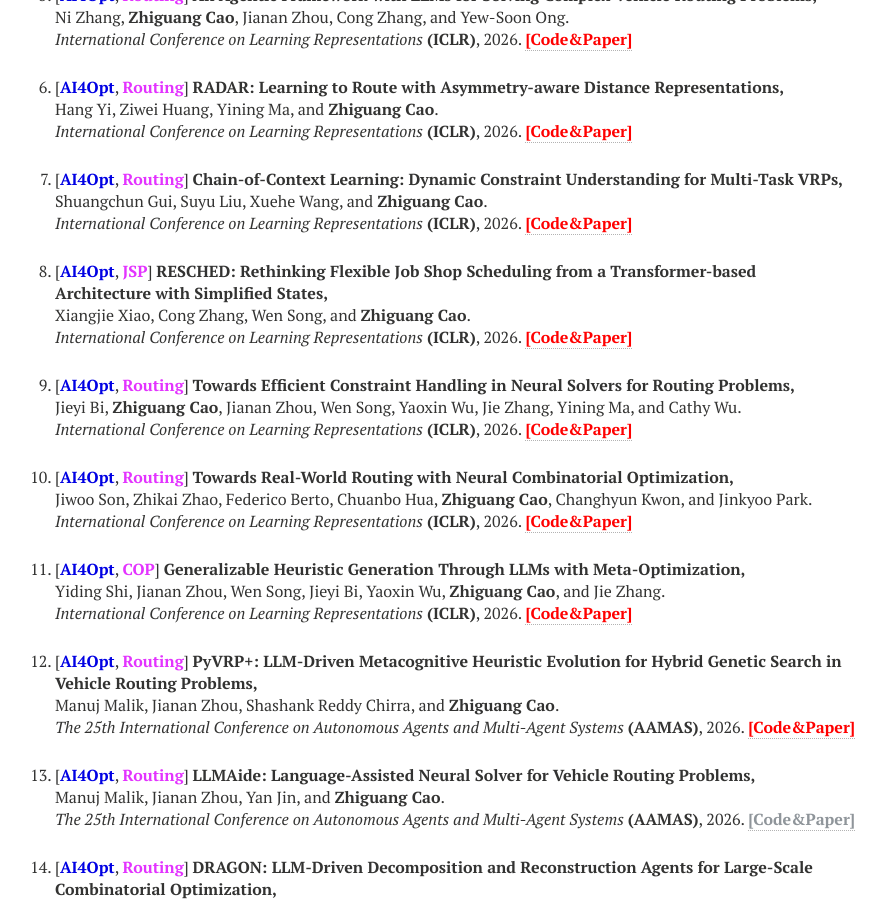
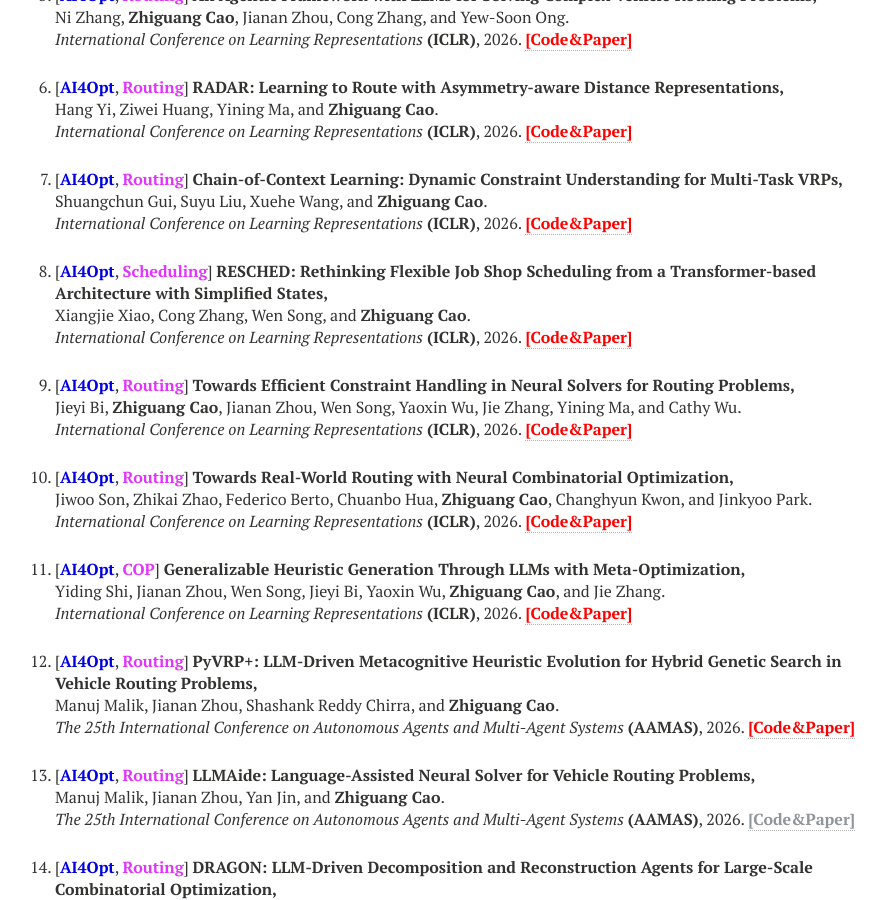
Before and after one commit to zhiguangcaosg/zhiguangcaosg.github.io, a Jekyll site: the page built from publications.md, in a window 1280 px wide and 900 px high, scrolled down 647 px. Shown: the whole window, without its empty margins (265-1151 px from the left). Built offline with Jekyll 4.4.1, drawn with Linux system fonts in a browser that asks for light colours; nearby versions of some CDN libraries; some of the changed text lies outside the part shown.

Commit message:
Update publications.html

```diff
--- a/_layouts/publications.html
+++ b/_layouts/publications.html
@@ -149,7 +149,7 @@ div.bibtex pre { font-size: 75%; overflow: auto;  width: 100%; padding: 0em 0em;
 
 <li>
 <p>
-[<font color="#0000E3"><b>AI4Opt</b></font>, <font color="#E333FF"><b>JSP</b></font>] <b>RESCHED: Rethinking Flexible Job Shop Scheduling from a Transformer-based Architecture with Simplified States,</b>
+[<font color="#0000E3"><b>AI4Opt</b></font>, <font color="#E333FF"><b>Scheduling</b></font>] <b>RESCHED: Rethinking Flexible Job Shop Scheduling from a Transformer-based Architecture with Simplified States,</b>
 <br> Xiangjie Xiao, Cong Zhang, Wen Song, and <b>Zhiguang Cao</b>.<br>
 <i> International Conference on Learning Representations</i> <b>(ICLR)</b>, 2026. <a href="https://github.com/XiangjieXiao/ReSched" target="_blank"> <font color="#FF0000"><b>[Code&Paper]</b> </font></a>
 </p>
@@ -264,7 +264,7 @@ div.bibtex pre { font-size: 75%; overflow: auto;  width: 100%; padding: 0em 0em;
 
 <li>
 <p>
-[<font color="#0000E3"><b>AI4Opt</b></font>, <font color="#E333FF"><b>JSP</b></font>] <b>Learning Memory-Enhanced Improvement Heuristics for Flexible Job Shop Scheduling,</b>
+[<font color="#0000E3"><b>AI4Opt</b></font>, <font color="#E333FF"><b>Scheduling</b></font>] <b>Learning Memory-Enhanced Improvement Heuristics for Flexible Job Shop Scheduling,</b>
 <br> Jiaqi Wang, <b>Zhiguang Cao</b>, Peng Zhao, Yubin Xiao, Yuan Jiang, and You Zhou.<br>
 <i>Advances in Neural Information Processing Systems</i> <b>(NeurIPS)</b>, 2025. <a href="https://zhiguangcaosg.github.io/publications/"> <font color="#8F959A"><b>[Code&Paper]</b> </font></a>
 </p>
@@ -280,7 +280,7 @@ div.bibtex pre { font-size: 75%; overflow: auto;  width: 100%; padding: 0em 0em;
 
 <li>
 <p>
-[<font color="#0000E3"><b>AI4Opt</b></font>, <font color="#E333FF"><b>JSP</b></font>] <b>Visual-Enhanced Multimodal Framework for Flexible Job Shop Scheduling Problem,</b>
+[<font color="#0000E3"><b>AI4Opt</b></font>, <font color="#E333FF"><b>Scheduling</b></font>] <b>Visual-Enhanced Multimodal Framework for Flexible Job Shop Scheduling Problem,</b>
 <br> Peng Zhao, <b>Zhiguang Cao</b>, Wen Song, You Zhou, and Yuan Jiang.<br>
 <i> ACM International Conference on Multimedia</i> <b>(ACM MM)</b>, 2025. <a href="https://github.com/thxiwilldoit/AO-framework" target="_blank"> <font color="#FF0000"><b>[Code&Paper]</b> </font></a>
 </p>
@@ -385,7 +385,7 @@ div.bibtex pre { font-size: 75%; overflow: auto;  width: 100%; padding: 0em 0em;
 
 <li>
 <p>
-[<font color="#0000E3"><b>AI4Opt</b></font>, <font color="#E333FF"><b>JSP</b></font>] <b>Graph Assisted Offline-Online Deep Reinforcement Learning for Dynamic Workflow Scheduling,</b>
+[<font color="#0000E3"><b>AI4Opt</b></font>, <font color="#E333FF"><b>Scheduling</b></font>] <b>Graph Assisted Offline-Online Deep Reinforcement Learning for Dynamic Workflow Scheduling,</b>
 <br> Yifan Yang, Gang Chen, Hui Ma, Cong Zhang,  <b>Zhiguang Cao</b>, and Mengjie Zhang.<br>
 <i> International Conference on Learning Representations</i> <b>(ICLR)</b>, 2025. <a href="https://github.com/YifanYang1995/GOODRL" target="_blank"> <font color="#FF0000"><b>[Code&Paper]</b> </font></a>
 </p>
@@ -425,7 +425,7 @@ div.bibtex pre { font-size: 75%; overflow: auto;  width: 100%; padding: 0em 0em;
 
 <li>
 <p>
-[<font color="#0000E3"><b>AI4Opt</b></font>, <font color="#E333FF"><b>JSP</b></font>] <b>Dual Operation Aggregation Graph Neural Networks for Solving Flexible Job-Shop Scheduling Problem with Reinforcement Learning,</b>
+[<font color="#0000E3"><b>AI4Opt</b></font>, <font color="#E333FF"><b>Scheduling</b></font>] <b>Dual Operation Aggregation Graph Neural Networks for Solving Flexible Job-Shop Scheduling Problem with Reinforcement Learning,</b>
 <br> Peng Zhao, You Zhou, <b>Zhiguang Cao</b>, Yubin Xiao, and Yuan Jiang.<br>
 <i>The ACM Web Conference</i> <b>(TheWebConf)</b>, 2025. <a href="https://github.com/thxiwilldoit/doagnn" target="_blank"> <font color="#FF0000"><b>[Code&Paper]</b> </font></a>
 </p>
@@ -531,7 +531,7 @@ div.bibtex pre { font-size: 75%; overflow: auto;  width: 100%; padding: 0em 0em;
 
 <li>
 <p>
-[<font color="#0000E3"><b>AI4Opt</b></font>, <font color="#E333FF"><b>JSP</b></font>] <b>Learning Topological Representations with Bidirectional Graph Attention Network for Solving Job Shop Scheduling Problem,</b>
+[<font color="#0000E3"><b>AI4Opt</b></font>, <font color="#E333FF"><b>Scheduling</b></font>] <b>Learning Topological Representations with Bidirectional Graph Attention Network for Solving Job Shop Scheduling Problem,</b>
 <br> Cong Zhang, <b>Zhiguang Cao</b>, Yaoxin Wu, Wen Song, and Jing Sun.<br>
 <i> The Conference on Uncertainty in Artificial Intelligence</i> <b>(UAI)</b>, 2024. <a href="https://github.com/zcaicaros/TBGAT" target="_blank"> <font color="#FF0000"><b>[Code&Paper]</b> </font></a> (Accept)
 </p>
@@ -547,7 +547,7 @@ div.bibtex pre { font-size: 75%; overflow: auto;  width: 100%; padding: 0em 0em;
 
 <li>
 <p>
-[<font color="#0000E3"><b>AI4Opt</b></font>, <font color="#E333FF"><b>JSP</b></font>] <b>Deep Reinforcement Learning Guided Improvement Heuristic for Job Shop Scheduling,</b>
+[<font color="#0000E3"><b>AI4Opt</b></font>, <font color="#E333FF"><b>Scheduling</b></font>] <b>Deep Reinforcement Learning Guided Improvement Heuristic for Job Shop Scheduling,</b>
 <br> Cong Zhang, <b>Zhiguang Cao</b>,  Wen Song, Yaoxin Wu, and Jie Zhang.<br>
 <i> International Conference on Learning Representations</i> <b>(ICLR)</b>, 2024. <a href="https://github.com/zcaicaros/L2S" target="_blank"> <font color="#FF0000"><b>[Code&Paper]</b> </font></a>
 </p>
@@ -730,7 +730,7 @@ div.bibtex pre { font-size: 75%; overflow: auto;  width: 100%; padding: 0em 0em;
 
 <li>
 <p>
-[<font color="0000E3"><b>AI4Opt</b></font>, <font color="#E333FF"><b>JSP</b></font>] <b>Learning to Dispatch for Job Shop Scheduling via Deep Reinforcement Learning,</b>
+[<font color="0000E3"><b>AI4Opt</b></font>, <font color="#E333FF"><b>Scheduling</b></font>] <b>Learning to Dispatch for Job Shop Scheduling via Deep Reinforcement Learning,</b>
 <br>Cong Zhang, Wen Song, <b>Zhiguang Cao*</b>, Jie Zhang, Puay Siew Tan, Chi Xu.<br>
 <i>Advances in Neural Information Processing Systems</i> <b>(NeurIPS)</b>, pp. 1621-1632, 2020. <a href="https://github.com/zcajiayin/L2D"  target="_blank"> <font color="#FF0000"><b>[Code&Paper]</b> </font></a>
 </p>
@@ -872,7 +872,7 @@ div.bibtex pre { font-size: 75%; overflow: auto;  width: 100%; padding: 0em 0em;
 
 <li>
 <p>
-[<font color="#0000E3"><b>AI4Opt</b></font>, <font color="#E333FF"><b>JSP</b></font>] <b>Deep Reinforcement Learning for Solving Hybrid Flow Shop Scheduling Problems with Limited Buffers,</b>
+[<font color="#0000E3"><b>AI4Opt</b></font>, <font color="#E333FF"><b>Scheduling</b></font>] <b>Deep Reinforcement Learning for Solving Hybrid Flow Shop Scheduling Problems with Limited Buffers,</b>
 <br>Conghui Wang, <b>Zhiguang Cao</b>, Arne Jonni Suppe, Yaoxin Wu, Yangguang Lu, and Guohua Wu.<br>
 <i> International Journal of Production Research</i> <b>(IJPR)</b>, 2025. <a href="https://github.com/wangconghui0/LBHFSP" target="_blank"> <font color="#FF0000"><b>[Code&Paper]</b> </font></a> (Accept)
 </p>
@@ -1093,7 +1093,7 @@ div.bibtex pre { font-size: 75%; overflow: auto;  width: 100%; padding: 0em 0em;
 
 <li>
 <p>
-[<font color="#0000E3"><b>AI4Opt</b></font>, <font color="#E333FF"><b>JSP</b></font>] <b>Flexible Job Shop Scheduling via Graph Neural Network and Deep Reinforcement Learning,</b>
+[<font color="#0000E3"><b>AI4Opt</b></font>, <font color="#E333FF"><b>Scheduling</b></font>] <b>Flexible Job Shop Scheduling via Graph Neural Network and Deep Reinforcement Learning,</b>
 <br>Wen Song, Xinyang Chen, Qiqiang Li, and <b>Zhiguang Cao</b>.<br>
 <i>IEEE Transactions on Industrial Informatics</i> <b>(TII)</b>, vol. 19, no. 2, pp. 1600-1610, 2022. <a href="https://github.com/songwenas12/fjsp-drl" target="_blank"> <font color="#FF0000"><b>[Code&Paper]</b> </font></a>
 </p>
```
